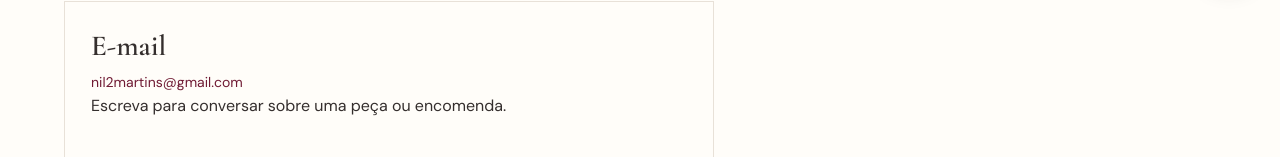
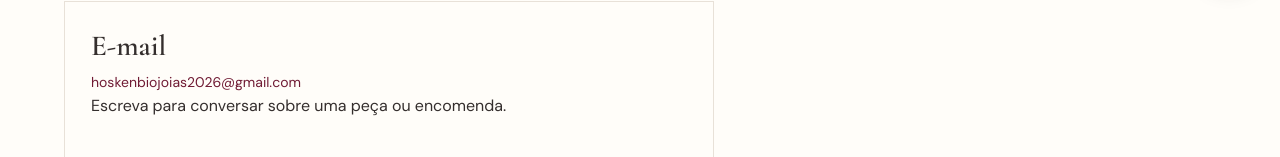
Before and after one commit to BrunaHosken/hosken-biojoias-site, a React (Vite) app: page /contato in a window 1280 px wide. Shown: the part 795-952 px from the top of the page. Built offline with nearby package versions, Linux system fonts and the light colour scheme; no server answers.

Commit message:
chore: update store contact email

```diff
--- a/src/components/SiteFooter.tsx
+++ b/src/components/SiteFooter.tsx
@@ -23,7 +23,7 @@ export function SiteFooter() {
         <a href="https://wa.me/5522992339779" target="_blank" rel="noreferrer">
           WhatsApp ↗
         </a>
-        <a href="mailto:nil2martins@gmail.com">E-mail</a>
+        <a href="mailto:hoskenbiojoias2026@gmail.com">E-mail</a>
         <Link to="/contato">Contato</Link>
         <Link to="/politicas">Políticas da loja</Link>
         {admin && <Link to="/admin">Administrar</Link>}
--- a/src/features/storefront/Contact.tsx
+++ b/src/features/storefront/Contact.tsx
@@ -22,9 +22,9 @@ export function Contact() {
           <span>@hosken.biojoias</span>
           <p>Acompanhe as criações e o dia a dia do ateliê.</p>
         </a>
-        <a href="mailto:nil2martins@gmail.com">
+        <a href="mailto:hoskenbiojoias2026@gmail.com">
           <strong>E-mail</strong>
-          <span>nil2martins@gmail.com</span>
+          <span>hoskenbiojoias2026@gmail.com</span>
           <p>Escreva para conversar sobre uma peça ou encomenda.</p>
         </a>
       </div>
```
Also changed, not shown: 1 other file (tests, documents, lock files or other folders).
